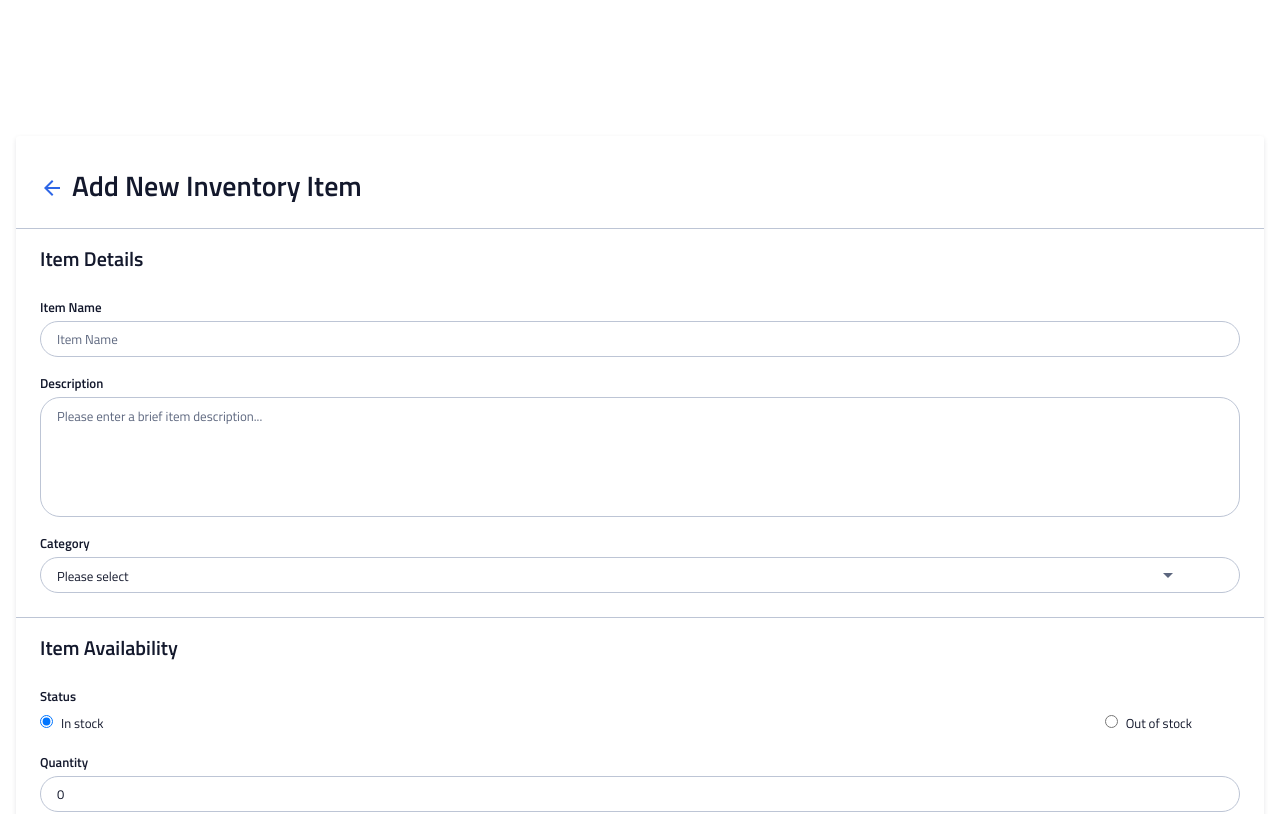
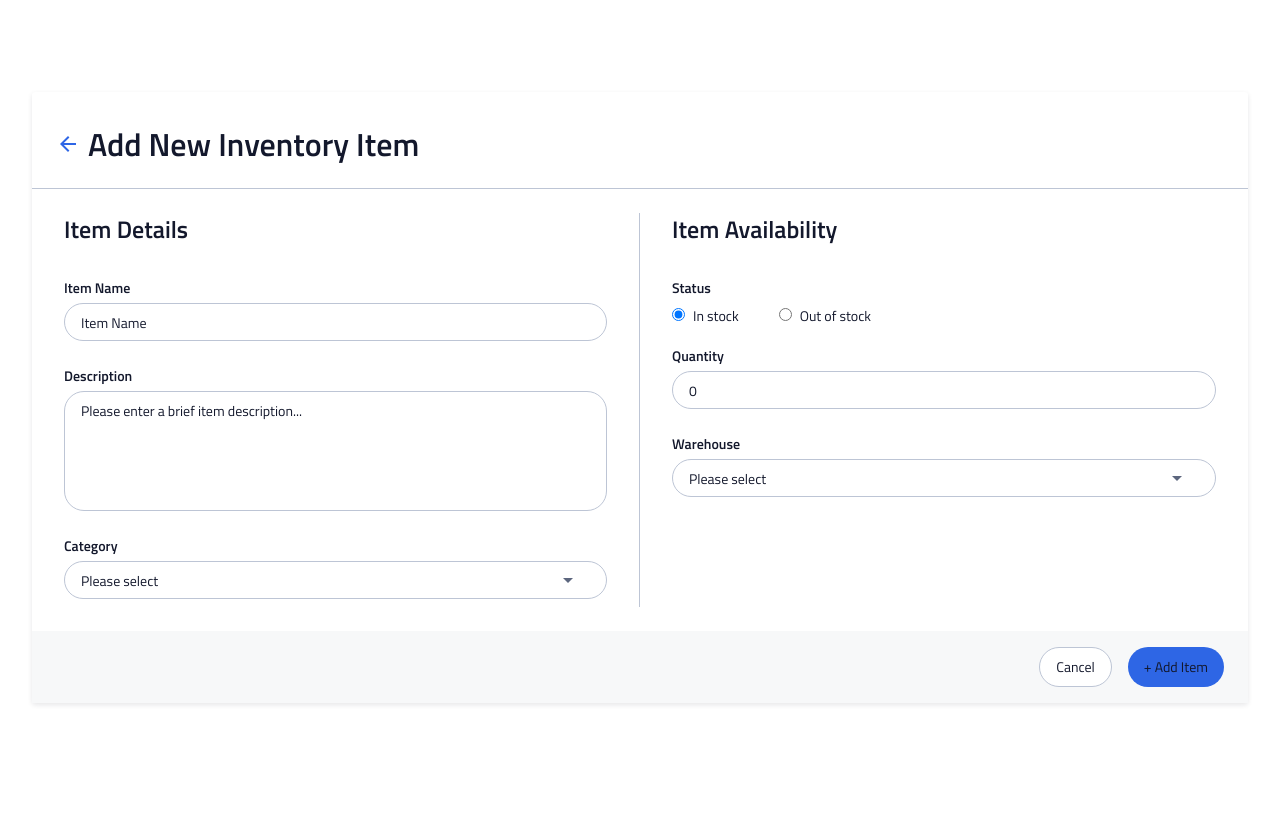
Before and after one commit to oikantik/team-two-instock, a React (Create React App) app in the folder client/: page /addInventory in a window 1280 px wide. Shown: the top 814 px of the page. Built offline with nearby package versions, Linux system fonts and the light colour scheme.

Commit message:
Style for tablet

```diff
--- a/client/src/App.js
+++ b/client/src/App.js
@@ -15,12 +15,11 @@ function App() {
           <Route path='/inventory' component={Home}></Route>
           <Route path='/inventoryItem' component={Home}></Route>
           <Route path='/editInventory/:inventoryId' component={Home}></Route>
-          <Route path='/addInventory' component={Home}></Route>
+          <Route path='/addInventory' component={AddInventoryItem}></Route>
           <Route path='/warehouse/:warehouseId' component={Home}></Route>
           <Route path='/inventory/:inventoryId' component={Home}></Route>
         </Switch>
       </BrowserRouter>
-      <AddInventoryItem />
     </div>
   );
 }
--- a/client/src/components/AddInventoryItem/AddInventoryItem.js
+++ b/client/src/components/AddInventoryItem/AddInventoryItem.js
@@ -49,7 +49,7 @@ class AddInventoryItem extends React.Component {
                     onReset={this.handleReset}>
                         {/* ITEM DETAILS SECTION */}
                         <fieldset className="add-inventory-item__fieldset">
-                            <legend className="add-inventory-item__legend">Item Details</legend>
+                            <legend className="add-inventory-item__legend add-inventory-item__legend--stretch">Item Details</legend>
                             <label
                                 className="add-inventory-item__label"
                                 htmlFor="itemName">
--- a/client/src/components/AddInventoryItem/AddInventoryItem.scss
+++ b/client/src/components/AddInventoryItem/AddInventoryItem.scss
@@ -1,15 +1,23 @@
 @import '../../partials/variables';
 @import '../../partials/typography';
+@import '../../partials/mixins';
 
 .add-inventory-item {
     position: absolute;
     top: 136px;
     width: calc(100% - 2rem);
-    height: 874px;
     border-radius: 3px;
     box-shadow: 0px 2px 5px rgba(19, 24, 44, 0.1);
-    margin: 0 calc( (100vw - (100vw - 2rem)) / 2);
+    margin: 0 calc((100vw - (100vw - 2rem)) / 2);
     background-color: color(global-white);
+
+    @include tablet {
+        display: flex;
+        flex-wrap: wrap;
+        top: 92px;
+        width: calc(100% - 4rem);
+        margin: 0 calc((100vw - (100vw - 4rem)) / 2);
+    }
 
     &__heading {
         position: relative;
@@ -20,6 +28,11 @@
         border-bottom: 1px solid color(borders);
         margin-bottom: 1rem;
 
+        @include tablet {
+            width: 100%;
+            margin-bottom: 1.5rem;
+        }
+
         &-icon {
             position: relative;
             top: 0.5rem;
@@ -28,6 +41,18 @@
 
         &-text {
             @include m-h1;
+            @include tablet {
+                @include h1;
+            }
+        }
+    }
+
+    &__form {
+        width: 100%;
+
+        @include tablet {
+            display: flex;
+            flex-wrap: wrap;
         }
     }
 
@@ -37,26 +62,60 @@
         padding: 0 1.5rem;
         border: none;
 
+        @include tablet {
+            width: 50%;
+            padding: 0 2rem;
+            padding-right: 0;
+        }
+
         // targets the "Item Details" fieldset
         &:nth-child(1) {
             border-bottom: 1px solid color(borders);
             margin-bottom: 1rem;
+
+            @include tablet {
+                border-bottom: none;
+                border-right: 1px solid color(borders);
+                margin-bottom: 1.5rem;
+            }
         }
+
 
         // targets the last child element within each fieldset
         > :last-child {
             margin-bottom: 1.5rem;
+
+            @include tablet {
+                margin-bottom: 0.5rem;
+            }
         }
     }
 
     &__legend {
         @include m-h2;
         margin-bottom: 1.5rem;
+
+        @include tablet {
+            @include h2;
+            margin-bottom: 2rem;
+        }
+
+        &--stretch {
+            @include tablet {
+                width: 100%;
+                width: 100.25%;
+                border-right: 1px solid color(borders);
+            }
+        }
     }
 
     &__label {
         @include m-h3;
         margin-bottom: 0.25rem;
+
+        @include tablet {
+            @include h3;
+        }
 
         &--radio {
             width: 100%;
@@ -73,9 +132,20 @@
         outline: none;
         margin-bottom: 1rem;
 
+        @include tablet {
+            @include p2;
+            width: calc(100% - 2rem);
+            height: 38px;
+            margin-bottom: 1.5rem;
+        }
+
         &::placeholder {
             @include m-p2;
             color: color(table-header-text);
+
+            @include tablet {
+                @include p2;
+            }
         }
 
         &--textarea {
@@ -92,6 +162,10 @@
             background-repeat: no-repeat;
             background-position: 95% 50%;
             appearance: none;
+
+            @include tablet {
+                @include p2;
+            }
         }
     }
 
@@ -104,8 +178,16 @@
        border: 0;
        margin-bottom: 1.125rem;
 
+       @include tablet {
+           justify-content: flex-start;
+       }
+
        &-group {
            display: inline-block;
+
+           @include tablet {
+               margin-right: 2.5rem;
+           }
        }
 
        &-input {
@@ -115,6 +197,10 @@
 
        &-label {
            @include m-p2;
+
+           @include tablet {
+               @include p2;
+           }
        }
    }
 
@@ -123,17 +209,32 @@
        justify-content: space-between;
        padding: 1rem 1.5rem;
        background-color: color(page-bg);
+
+       @include tablet {
+           justify-content: flex-end;
+           width: 100%;
+       }
    }
 
    &__button {
        @include m-p2;
        width: calc(50% - 8.5px);
-       padding: .5rem 0;
+       padding: .5rem 1rem;
        border-radius: 20px;
        border: none;
        outline: none;
        color: color(global-white);
        background-color: color(interactive);
+
+       @include tablet {
+           @include p2;
+           width: auto;
+
+           // targets "cancel" button
+           &:first-child {
+               margin-right: 1rem;
+           }
+       }
 
        &--secondary {
            border: 1px solid color(borders);
```
Also changed, not shown: 1 other file (tests, documents, lock files or other folders).
